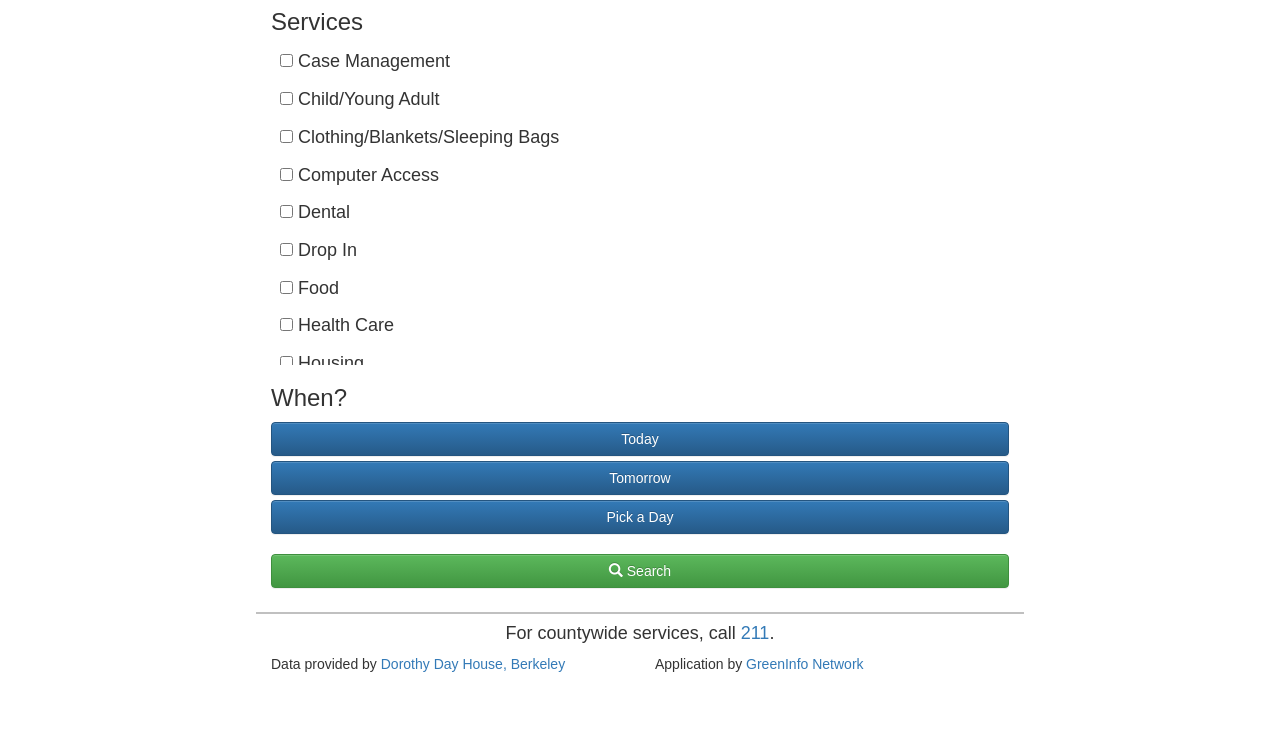
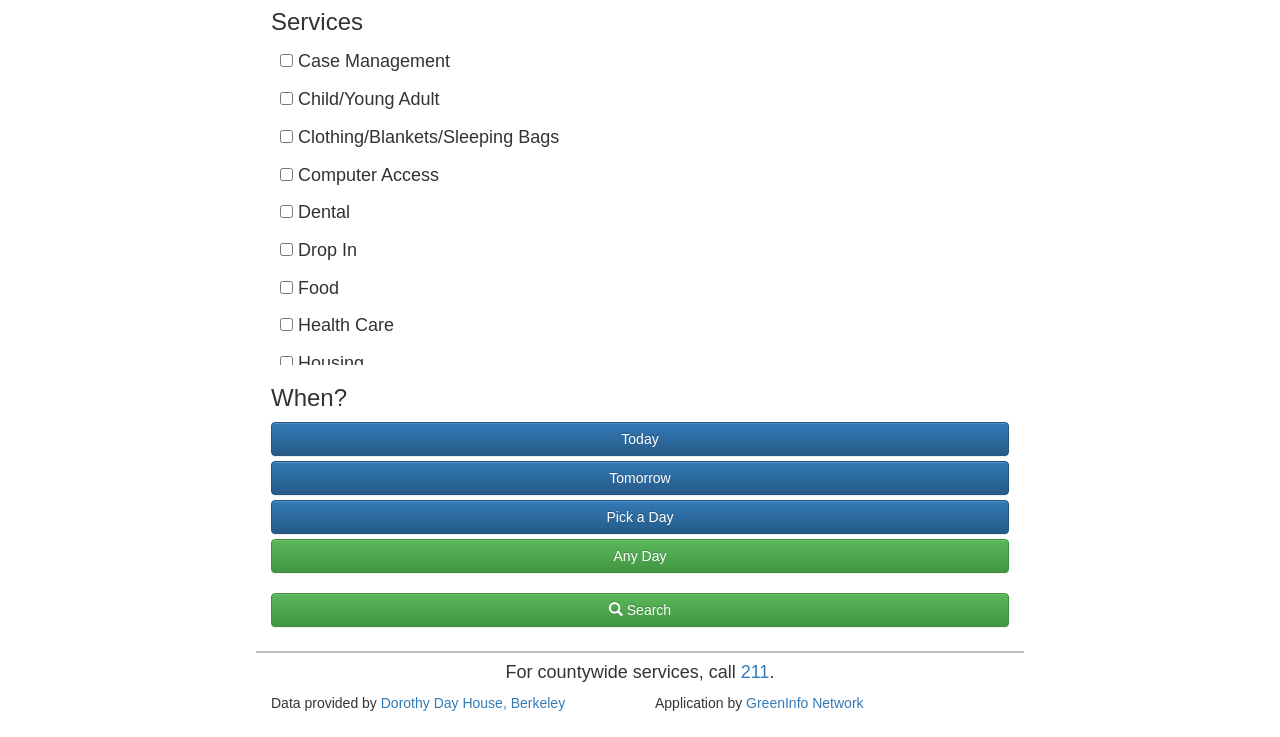
Before and after one commit to GreenInfo-Network/DDH_HomelessServices, a website built with webpack: page index.src.html in a window 1280 px wide. Shown: the part 63-800 px from the top of the page. Built offline with nearby package versions, Linux system fonts and the light colour scheme; no server answers; a script that the page names is missing.

Commit message:
#26 Any Day date filter

```diff
--- a/index.src.html
+++ b/index.src.html
@@ -48,6 +48,7 @@
         <button ng-class="{ 'btn': true, 'btn-block':true, 'btn-primary': true, 'btn-success': app.search.date.YMD() == app.today.YMD() }" ng-click="app.pickDate('today');">Today</button>
         <button ng-class="{ 'btn': true, 'btn-block':true, 'btn-primary': true, 'btn-success': app.search.date.YMD() == app.tomorrow.YMD() }" ng-click="app.pickDate('tomorrow');">Tomorrow</button>
         <button ng-class="{ 'btn': true, 'btn-block':true, 'btn-primary': true, 'btn-success': app.search.date.YMD() >  app.tomorrow.YMD() }" ng-click="app.pickDate('clear'); app.pickDate('date');">Pick a Day</button>
+        <button ng-class="{ 'btn': true, 'btn-block':true, 'btn-primary': true, 'btn-success': ! app.search.date }" ng-click="app.pickDate('clear');">Any Day</button>
 
         <br/>
         <button class="btn btn-block btn-success" ng-click="app.performSearch();"><i class="glyphicon glyphicon-search"></i> Search</button>
```
Also changed, not shown: 1 other file.
